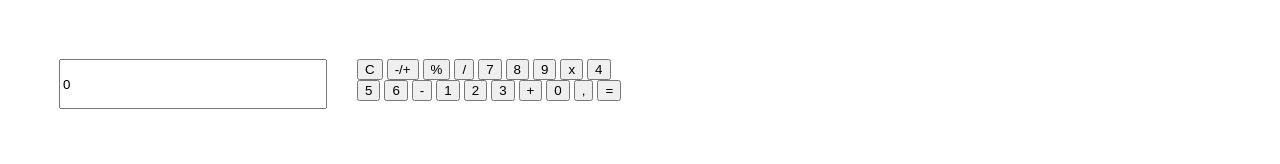
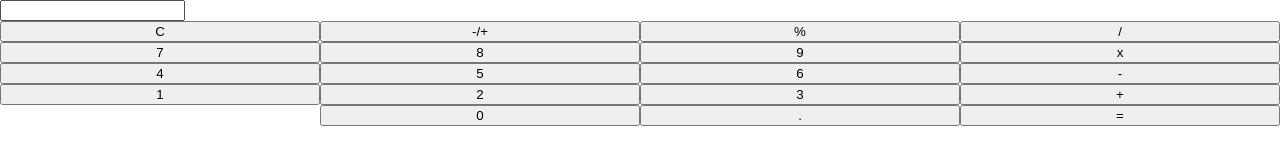
Before and after one commit to samuelTedeschi/calculadora, a plain HTML site: page index.html in a window 1280 px wide. Drawn offline with Linux system fonts and the light colour scheme.

Commit message:
atualizado

```diff
--- a/index.html
+++ b/index.html
@@ -11,30 +11,32 @@
 </head>
 <body>
     <main class="contener">
-        <input type="number" value="0" class="caixa-texto">
+        <input type="text"  class="caixa-texto">
 
         <div class="teclado">
-            <button class="op-teclado" op="clear">C</button>
-            <button class="op-teclado" op="negate">-/+</button>
-            <button class="op-teclado" op="percent">%</button>
-            <button class="op-teclado" op="divide">/</button>
+            <button class="op-teclado" data-action="clear">C</button>
+            <button class="op-teclado" data-action="negate">-/+</button>
+            <button class="op-teclado" data-action="percent">%</button>
+            <button class="op-teclado" data-action="divide">/</button>
             <button class="numero">7</button>
             <button class="numero">8</button>
             <button class="numero">9</button>
-            <button class="op-teclado" op="multiply">x</button>
+            <button class="op-teclado" data-action="multiply">x</button>
             <button class="numero">4</button>
             <button class="numero">5</button>
             <button class="numero">6</button>
-            <button class="op-teclado" op="subtract">-</button>
+            <button class="op-teclado" data-action="subtract">-</button>
             <button class="numero">1</button>
             <button class="numero">2</button>
             <button class="numero">3</button>
-            <button class="op-teclado" op="add">+</button>
+            <button class="op-teclado" data-action="add">+</button>
             <samp></samp>
             <button class="numero">0</button>
-            <button class="numero">,</button>
-            <button class="igual">=</button>
+            <button class="numero" data-action="decimal">.</button>
+            <button class="igual" data-action="calculate">=</button>
         </div>
     </main>
+
+    <script src="script.js"></script>
 </body>
 </html>
--- a/script.js
+++ b/script.js
@@ -0,0 +1,35 @@
+const contener = document.querySelector('.contener')
+const teclado = document.querySelector('.teclado')
+
+teclado.addEventListener('click', e => {
+    if(e.target.matches('button')){
+        const key = e.target
+        const action = key.dataset.action
+
+        if(!action){
+            console.log('numero')
+        }
+
+        if(
+            action ==='add' ||
+            action === 'multiply' ||
+            action === 'subtract' ||
+            action === 'divide'
+        ){
+            console.log('operadores')
+        }
+
+        if(action === 'decimal'){
+            console.log('decimal')
+        }
+
+        if(action === 'clear'){
+            console.log('clear')
+        }
+
+        if(action === 'calculate'){
+            console.log('igual')
+        }
+    }
+
+})
--- a/style.css
+++ b/style.css
@@ -1,17 +1,4 @@
-body{
-    width: 100%;
-    height: 100%;
-    display: flex;
-    align-self: center;
-    justify-content: center;
-}
-
-.contener{
-    height: 100%;
-    margin: 27px;
-    padding: 2rem;
+.teclado{
     display: grid;
     grid-template-columns: repeat(4, 1fr);
-    gap: 30px;
-    grid-auto-rows: 50px;
 }
```
